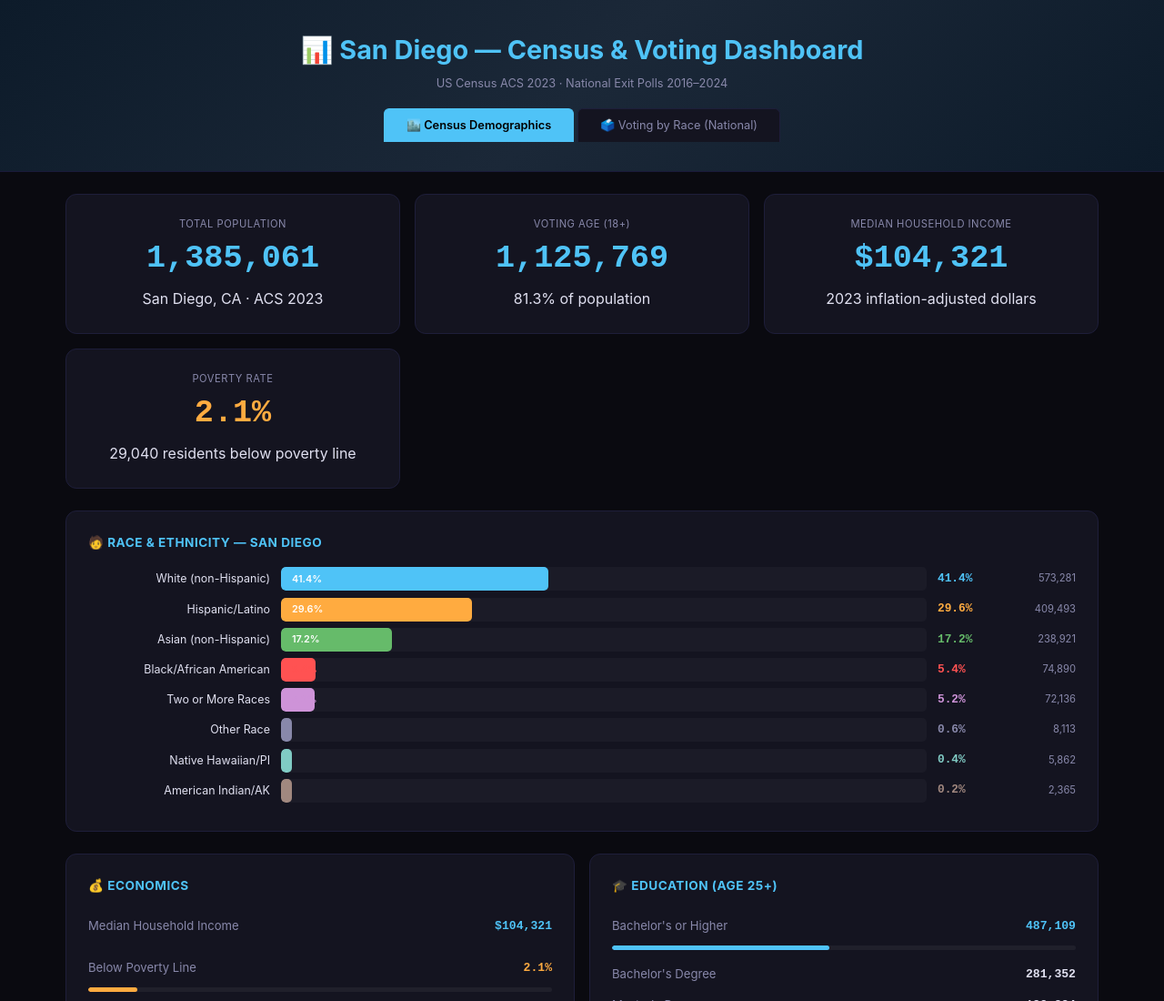
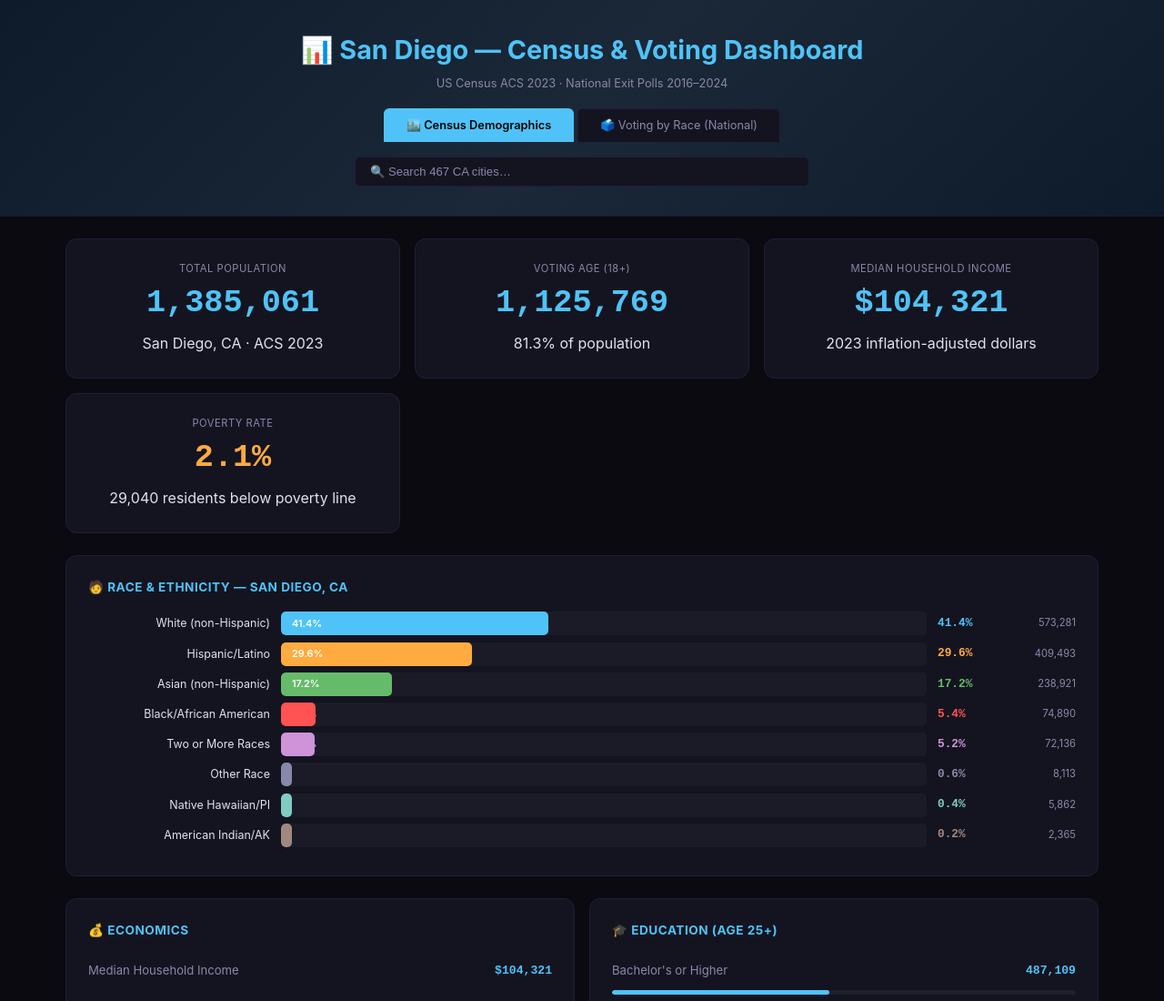
Before and after one commit to djlilbooduh/ufo-dashboard, a plain HTML site: page census_dashboard.html in a window 1280 px wide. Shown: the top 1100 px of the page at 91% size. Drawn offline with Linux system fonts and the light colour scheme.

Commit message:
🔍 Phase 1: 467-city searchable dropdown — loads from census_data.json, San Diego default, graceful fallback

```diff
--- a/census_dashboard.html
+++ b/census_dashboard.html
@@ -43,6 +43,16 @@ header .sub{color:var(--mu);font-size:.8rem}
 .year-selector{display:flex;justify-content:center;gap:.5rem;margin-bottom:1rem}
 .year-btn{background:var(--sf);border:1px solid var(--bd);color:var(--mu);padding:.35rem 1.2rem;border-radius:5px;font-size:.78rem;cursor:pointer;transition:all .15s}
 .year-btn:hover{color:var(--tx)} .year-btn.active{background:var(--ac);color:#000;border-color:var(--ac);font-weight:600}
+/* City search dropdown */
+.city-search{position:relative}
+.city-search input{width:100%;background:var(--sf);border:1px solid var(--bd);color:var(--tx);padding:.5rem 1rem;border-radius:6px;font-size:.82rem;outline:none}
+.city-search input:focus{border-color:var(--ac)}
+.city-search input::placeholder{color:var(--mu)}
+.city-dropdown{display:none;position:absolute;top:100%;left:0;right:0;max-height:260px;overflow-y:auto;background:#12121e;border:1px solid var(--bd);border-top:none;border-radius:0 0 8px 8px;z-index:100}
+.city-dropdown.show{display:block}
+.city-dropdown .item{padding:.45rem .9rem;font-size:.78rem;cursor:pointer;transition:background .1s;white-space:nowrap;overflow:hidden;text-overflow:ellipsis}
+.city-dropdown .item:hover,.city-dropdown .item.active{background:rgba(79,195,247,.12);color:var(--ac)}
+.city-dropdown .no-results,.city-dropdown .loading{padding:.5rem .9rem;font-size:.75rem;color:var(--mu);text-align:center}
 footer{text-align:center;color:var(--mu);padding:2rem;font-size:.7rem;border-top:1px solid var(--bd);margin-top:2rem}
 @media(max-width:768px){.race-bar-row{flex-wrap:wrap}.race-label{width:100%;text-align:left;margin-bottom:.1rem}}
 </style>
@@ -55,6 +65,11 @@ footer{text-align:center;color:var(--mu);padding:2rem;font-size:.7rem;border-top
   <div class="tabs">
     <div class="tab active" onclick="showTab('census')">🏙️ Census Demographics</div>
     <div class="tab" onclick="showTab('voting')">🗳️ Voting by Race (National)</div>
+  </div>
+  <div class="city-search" style="max-width:500px;margin:1rem auto 0;position:relative">
+    <input type="text" id="citySearch" placeholder="🔍 Search 467 CA cities…" autocomplete="off"
+           onfocus="showCityDropdown()" oninput="filterCityDropdown()" onkeydown="handleCityKey(event)">
+    <div class="city-dropdown" id="cityDropdown"></div>
   </div>
 </header>
 
@@ -75,9 +90,19 @@ footer{text-align:center;color:var(--mu);padding:2rem;font-size:.7rem;border-top
 
 <script>
 // ══════════════ SAN DIEGO CENSUS DATA (embedded) ══════════════
+const DATA_URL = 'census_data.json';
+let allCities = null;
+let allCityKeys = [];
+let activeIdx = -1;
+let currentCity = 'San Diego city, California';
+let currentData = null;
+
+// ══════════════ SAN DIEGO CENSUS DATA (default) ══════════════
 const SD = {
-  total: 1385061, voting_age: 1125769, income: 104321, poverty: 29040, poverty_pct: 2.1,
-  bachelors: 281352, masters: 132824, professional: 35379, doctorate: 37554,
+  state:"CA", year:"2023",
+  population: {total:1385061, voting_age:1125769, voting_age_pct:81.3},
+  economics: {median_household_income:104321, poverty_count:29040, poverty_pct:2.1},
+  education: {bachelors_or_higher:487109, bachelors_only:281352, masters:132824, professional:35379, doctorate:37554},
   race: [
     {group:"White (non-Hispanic)", count:573281, pct:41.4, color:"#4fc3f7"},
     {group:"Hispanic/Latino", count:409493, pct:29.6, color:"#ffab40"},
@@ -144,32 +169,33 @@ const SD_VOTE = {
 function fmt(n) { return n.toLocaleString(); }
 
 function renderCensus() {
+  const d = currentData || SD;
   // Population cards
   document.getElementById('popCards').innerHTML = `
     <div class="card" style="text-align:center">
       <div class="big-label">Total Population</div>
-      <div class="big-num">${fmt(SD.total)}</div>
-      <div class="stat-sub">San Diego, CA · ACS 2023</div>
+      <div class="big-num">${fmt(d.population.total)}</div>
+      <div class="stat-sub">${cleanCityName(currentCity)} · ACS ${d.year}</div>
     </div>
     <div class="card" style="text-align:center">
       <div class="big-label">Voting Age (18+)</div>
-      <div class="big-num">${fmt(SD.voting_age)}</div>
-      <div class="stat-sub">${(100*SD.voting_age/SD.total).toFixed(1)}% of population</div>
+      <div class="big-num">${fmt(d.population.voting_age)}</div>
+      <div class="stat-sub">${d.population.voting_age_pct}% of population</div>
     </div>
     <div class="card" style="text-align:center">
       <div class="big-label">Median Household Income</div>
-      <div class="big-num">$${fmt(SD.income)}</div>
-      <div class="stat-sub">2023 inflation-adjusted dollars</div>
+      <div class="big-num">$${fmt(d.economics.median_household_income)}</div>
+      <div class="stat-sub">${d.year} inflation-adjusted dollars</div>
     </div>
     <div class="card" style="text-align:center">
       <div class="big-label">Poverty Rate</div>
-      <div class="big-num" style="color:var(--cf)">${SD.poverty_pct}%</div>
-      <div class="stat-sub">${fmt(SD.poverty)} residents below poverty line</div>
+      <div class="big-num" style="color:var(--cf)">${d.economics.poverty_pct}%</div>
+      <div class="stat-sub">${fmt(d.economics.poverty_count)} residents below poverty line</div>
     </div>`;
 
   // Race bars
-  let raceHtml = '<div class="card"><h2>🧑 Race & Ethnicity — San Diego</h2>';
-  SD.race.forEach(r => {
+  let raceHtml = '<div class="card"><h2>🧑 Race & Ethnicity — ' + cleanCityName(currentCity) + '</h2>';
+  d.race.forEach(r => {
     raceHtml += `
     <div class="race-bar-row">
       <div class="race-label">${r.group}</div>
@@ -184,24 +210,24 @@ function renderCensus() {
   document.getElementById('raceSection').innerHTML = raceHtml;
 
   // Economics + Education
-  const eduTotal = SD.bachelors + SD.masters + SD.professional + SD.doctorate;
-  const eduPct = (eduTotal / (SD.total * 0.75) * 100).toFixed(1);
+  const eduTotal = d.education.bachelors_or_higher;
+  const eduPct = (eduTotal / (d.population.total * 0.75) * 100).toFixed(1);
   document.getElementById('detailGrid').innerHTML = `
     <div class="card">
       <h2>💰 Economics</h2>
-      <div class="stat-row"><span class="stat-label">Median Household Income</span><span class="stat-val" style="color:var(--ac)">$${fmt(SD.income)}</span></div>
-      <div class="stat-row" style="margin-top:.75rem"><span class="stat-label">Below Poverty Line</span><span class="stat-val" style="color:var(--cf)">${SD.poverty_pct}%</span></div>
-      <div class="bar-bg"><div class="bar-fill" style="width:${SD.poverty_pct*5}%;background:var(--cf)"></div></div>
-      <div class="stat-row"><span class="stat-label">Residents in poverty</span><span class="stat-val">${fmt(SD.poverty)}</span></div>
+      <div class="stat-row"><span class="stat-label">Median Household Income</span><span class="stat-val" style="color:var(--ac)">$${fmt(d.economics.median_household_income)}</span></div>
+      <div class="stat-row" style="margin-top:.75rem"><span class="stat-label">Below Poverty Line</span><span class="stat-val" style="color:var(--cf)">${d.economics.poverty_pct}%</span></div>
+      <div class="bar-bg"><div class="bar-fill" style="width:${d.economics.poverty_pct*5}%;background:var(--cf)"></div></div>
+      <div class="stat-row"><span class="stat-label">Residents in poverty</span><span class="stat-val">${fmt(d.economics.poverty_count)}</span></div>
     </div>
     <div class="card">
       <h2>🎓 Education (Age 25+)</h2>
       <div class="stat-row"><span class="stat-label">Bachelor's or Higher</span><span class="stat-val" style="color:var(--ac)">${fmt(eduTotal)}</span></div>
       <div class="bar-bg"><div class="bar-fill" style="width:${Math.min(100,eduPct)}%;background:var(--ac)"></div></div>
-      <div class="stat-row"><span class="stat-label">Bachelor's Degree</span><span class="stat-val">${fmt(SD.bachelors)}</span></div>
-      <div class="stat-row"><span class="stat-label">Master's Degree</span><span class="stat-val">${fmt(SD.masters)}</span></div>
-      <div class="stat-row"><span class="stat-label">Professional Degree</span><span class="stat-val">${fmt(SD.professional)}</span></div>
-      <div class="stat-row"><span class="stat-label">Doctorate</span><span class="stat-val">${fmt(SD.doctorate)}</span></div>
+      <div class="stat-row"><span class="stat-label">Bachelor's Degree</span><span class="stat-val">${fmt(d.education.bachelors_only)}</span></div>
+      <div class="stat-row"><span class="stat-label">Master's Degree</span><span class="stat-val">${fmt(d.education.masters)}</span></div>
+      <div class="stat-row"><span class="stat-label">Professional Degree</span><span class="stat-val">${fmt(d.education.professional)}</span></div>
+      <div class="stat-row"><span class="stat-label">Doctorate</span><span class="stat-val">${fmt(d.education.doctorate)}</span></div>
     </div>`;
 
   renderAllSDVoting('2024');
@@ -354,6 +380,75 @@ function renderAllSDVoting(year) {
   document.getElementById('sdVotingSection').innerHTML = renderSDVoting(year);
 }
 
+// ── CITY SEARCH & LOADING ──
+function cleanCityName(key) {
+  return key.replace(/ (city|town), California$/, ', CA');
+}
+
+function filterCityDropdown() {
+  const q = document.getElementById('citySearch').value.toLowerCase();
+  const dd = document.getElementById('cityDropdown');
+  if (!allCityKeys.length) {
+    dd.innerHTML = '<div class="loading">Loading 467 cities…</div>';
+    dd.classList.add('show');
+    return;
+  }
+  const matches = allCityKeys.filter(k => cleanCityName(k).toLowerCase().includes(q));
+  if (!matches.length) {
+    dd.innerHTML = '<div class="no-results">No cities match</div>';
+  } else {
+    dd.innerHTML = matches.map((k, i) =>
+      `<div class="item${i===activeIdx?' active':''}" data-key="${k.replace(/"/g,'&quot;')}">📍 ${cleanCityName(k)}</div>`
+    ).join('');
+  }
+  dd.classList.add('show');
+}
+
+function showCityDropdown() { filterCityDropdown(); }
+
+function handleCityKey(e) {
+  const items = document.querySelectorAll('#cityDropdown .item');
+  if (e.key === 'ArrowDown') { activeIdx = Math.min(activeIdx+1, items.length-1); filterCityDropdown(); e.preventDefault(); }
+  else if (e.key === 'ArrowUp') { activeIdx = Math.max(activeIdx-1, 0); filterCityDropdown(); e.preventDefault(); }
+  else if (e.key === 'Enter') { if (activeIdx>=0 && items[activeIdx]) selectCity(items[activeIdx].dataset.key); e.preventDefault(); }
+  else if (e.key === 'Escape') { document.getElementById('cityDropdown').classList.remove('show'); }
+}
+
+function selectCity(key) {
+  if (!key) return;
+  currentCity = key;
+  currentData = (allCities && allCities[key]) ? allCities[key] : SD;
+  document.getElementById('citySearch').value = cleanCityName(key);
+  document.getElementById('cityDropdown').classList.remove('show');
+  renderCensus();
+}
+
+document.addEventListener('click', function(e) {
+  if (!e.target.closest('.city-search')) document.getElementById('cityDropdown').classList.remove('show');
+});
+
+// Add dropdown click delegation
+document.getElementById('cityDropdown').addEventListener('mousedown', function(e) {
+  const el = e.target.closest('.item');
+  if (el && el.dataset.key) selectCity(el.dataset.key);
+});
+
+async function loadAllCities() {
+  try {
+    const r = await fetch(DATA_URL + '?t=' + Date.now());
+    if (!r.ok) throw new Error('HTTP ' + r.status);
+    const data = await r.json();
+    if (!data.cities) throw new Error('Missing cities');
+    allCities = data.cities;
+    allCityKeys = Object.keys(allCities).sort((a,b) => cleanCityName(a).localeCompare(cleanCityName(b)));
+    currentData = allCities['San Diego city, California'] || SD;
+    document.getElementById('citySearch').placeholder = '🔍 Search ' + allCityKeys.length + ' CA cities…';
+  } catch(e) {
+    console.log('City data deferred, using embedded data:', e.message);
+    allCityKeys = [];
+  }
+}
+
 function showTab(tab) {
   document.querySelectorAll('.tab').forEach(t => t.classList.remove('active'));
   document.getElementById('tabCensus').style.display = tab === 'census' ? '' : 'none';
@@ -366,7 +461,9 @@ function showTab(tab) {
 }
 
 // Boot
+currentData = SD;
 renderCensus();
+loadAllCities();
 </script>
 </body>
 </html>
```
